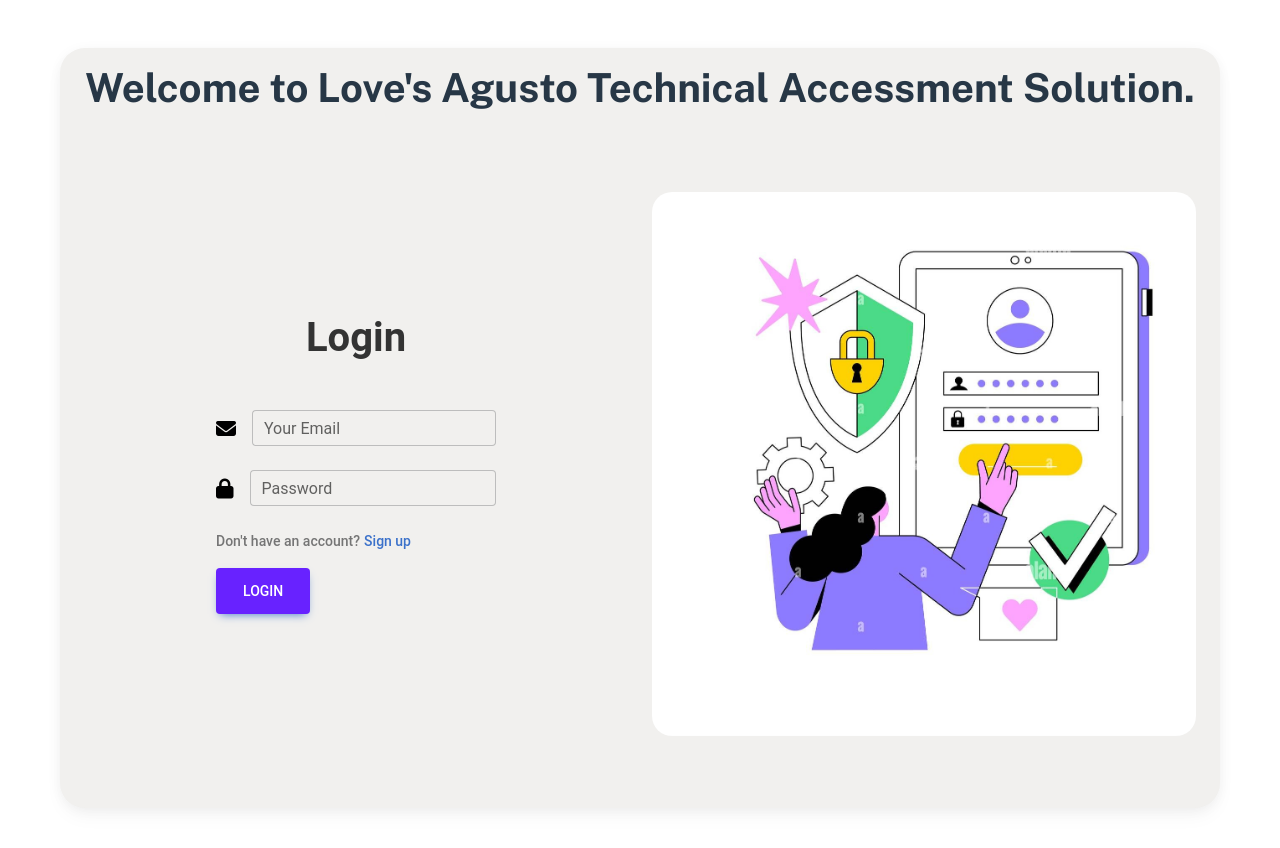
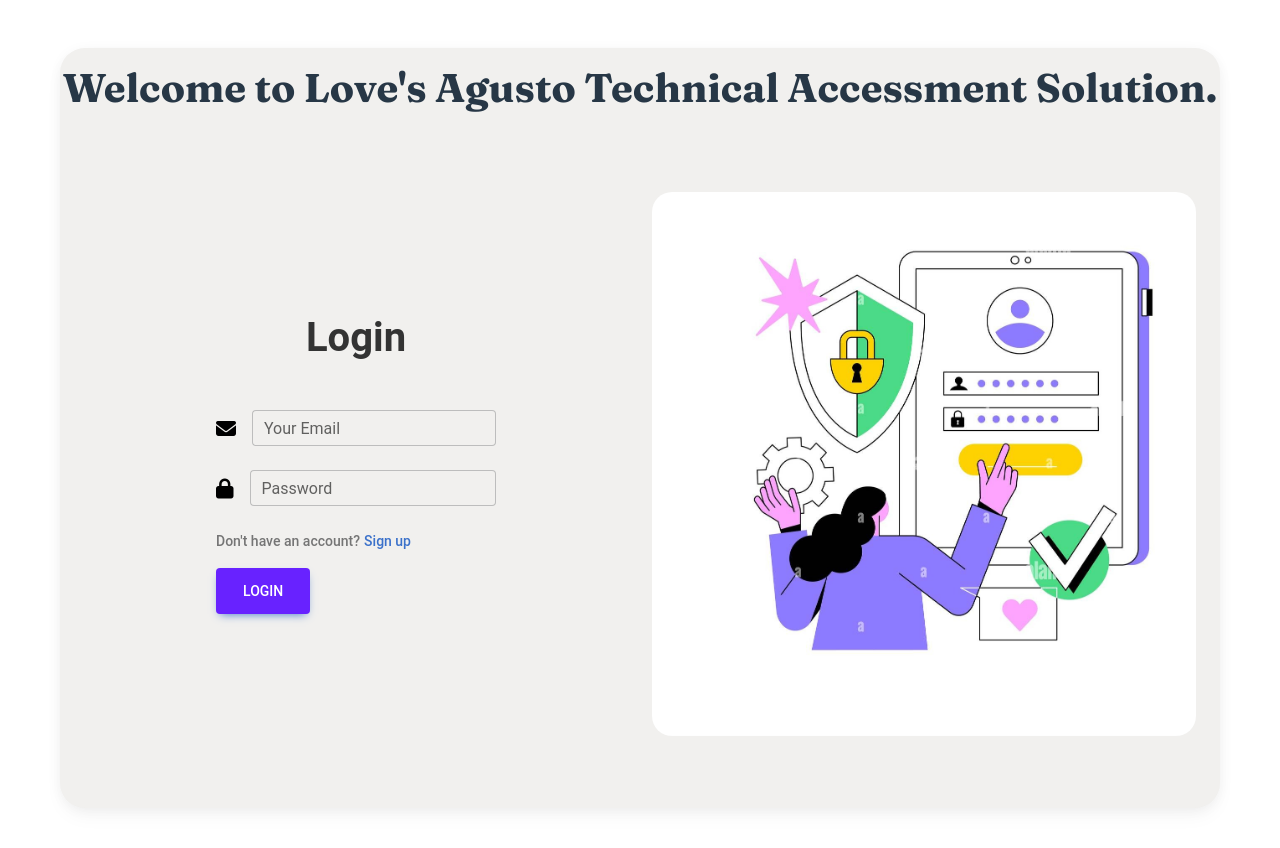
Before and after one commit to hlb-git/Insightflair, a React (Vite) app in the folder frontend/: page / in a window 1280 px wide. Shown: the top 848 px of the page. Built offline with nearby package versions, Linux system fonts and the light colour scheme.

Commit message:
design change

```diff
--- a/frontend/src/pages/auth.tsx
+++ b/frontend/src/pages/auth.tsx
@@ -85,7 +85,7 @@
             display: "flex",
             color: "#273746",
             paddingTop: "1rem",
-            fontFamily: "Public Sans",
+            fontFamily: "Fraunces",
             justifyContent: "center",
           }}
           className="welcomeMsg"
```
